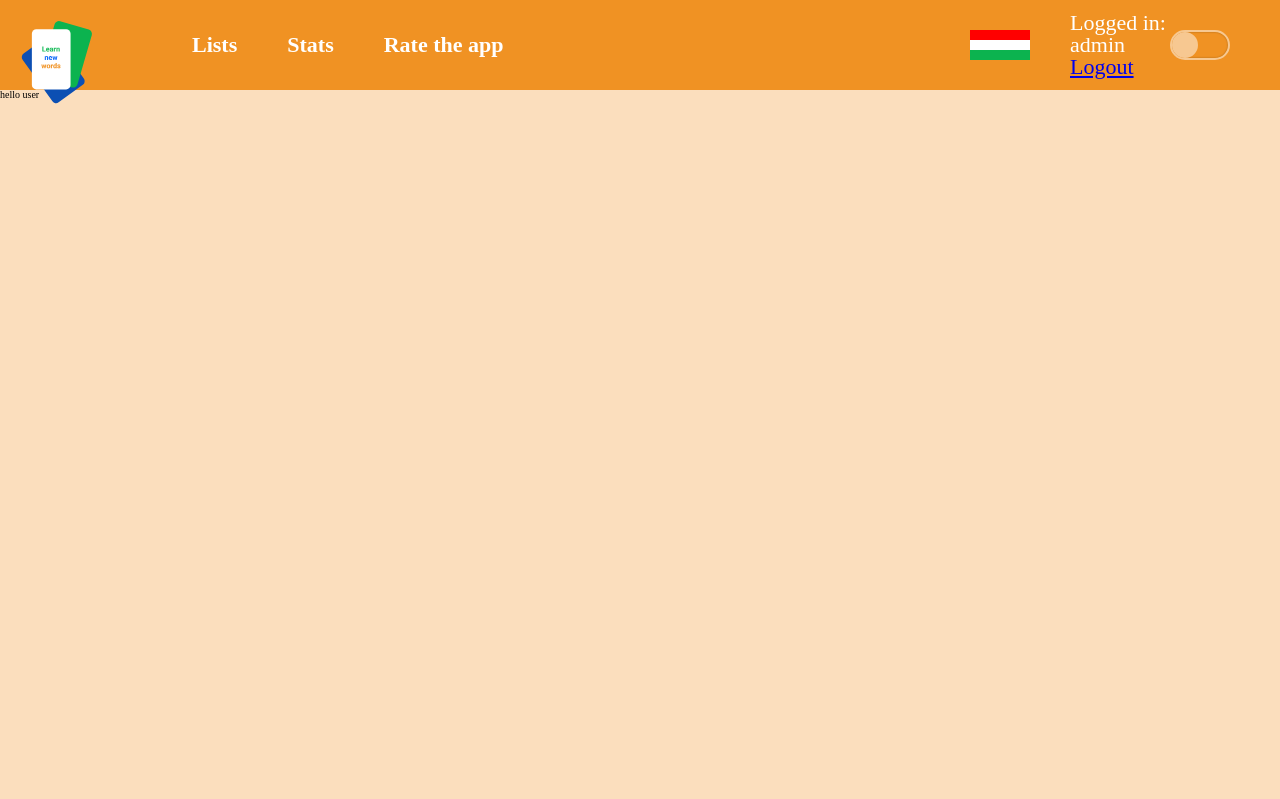
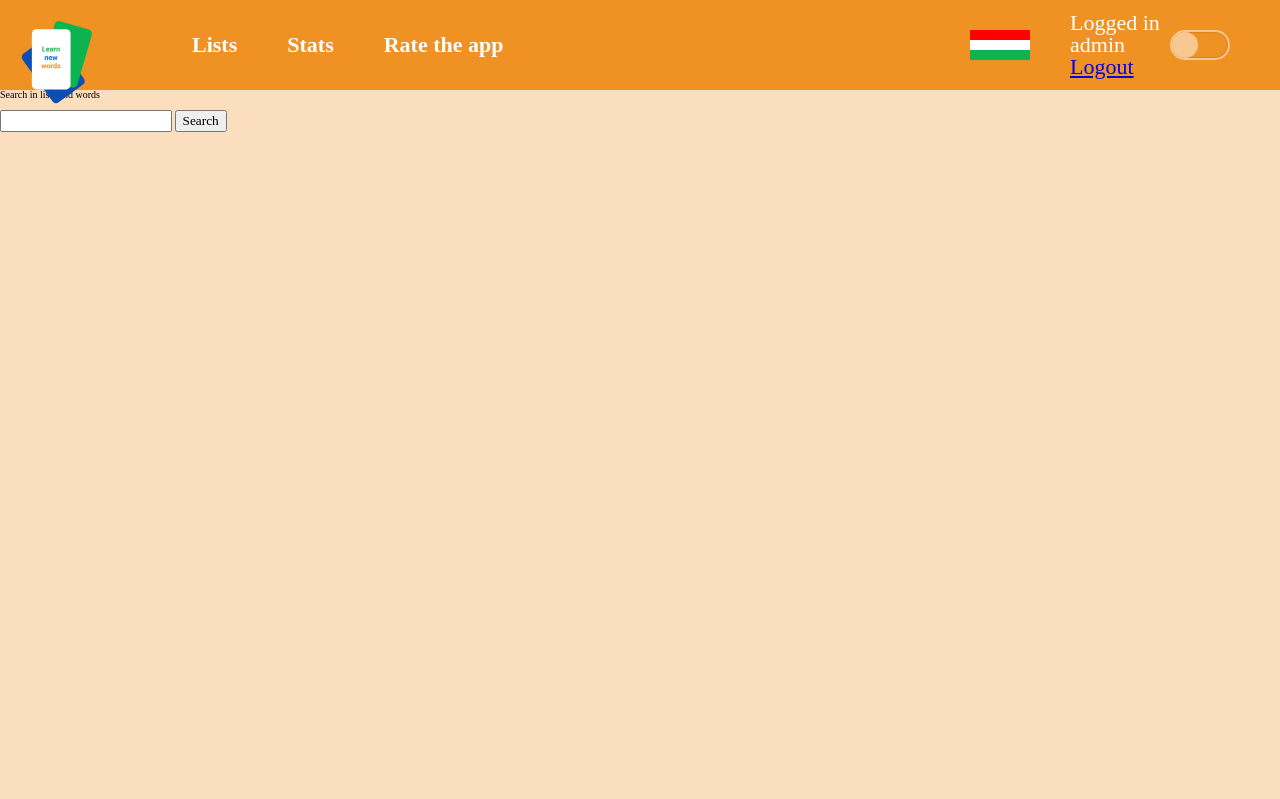
Before and after one commit to takacsnorbee/wordCards, a Django app: page /app/ in a window 1280 px wide. Shown: the top 799 px of the page. Run offline with Django 4.2, Linux system fonts and the light colour scheme; a user stored in the database is signed in; data comes from the database, SQL or seed files in the repository; both versions use the stored data as it was after the commit; data that the repository does not hold is empty; some web fonts are replaced.

Commit message:
search comp
search comp, card comp, list comp

```diff
--- /dev/null
+++ b/englishWordCard/englishwordcardproject/englishwordcardapp/static/js/components/cardComp.js
@@ -0,0 +1,21 @@
+Vue.component('card-component', {
+    template: `
+        <div class="card-comp-wrapper">{{searchInput}}
+            <search-component @send-search="getSearch"></search-component>
+        </div>
+    `,
+    data() {
+        return {
+            searchInput: '',
+        }
+    },
+    component: {
+        searchField: 'search-component',
+    },
+    methods: {
+        getSearch(text) {
+            this.searchInput = text;
+        }
+    },
+    props: ['lists', 'words']
+});
--- /dev/null
+++ b/englishWordCard/englishwordcardproject/englishwordcardapp/static/js/components/listComp.js
@@ -0,0 +1,21 @@
+Vue.component('list-component', {
+    template: `
+        <div class="list-comp-wrapper">{{searchInput}}
+            <search-component @send-search="getSearch"></search-component>
+        </div>
+    `,
+    data() {
+        return {
+            searchInput: '',
+        }
+    },
+    component: {
+        searchField: 'search-component',
+    },
+    methods: {
+        getSearch(text) {
+            this.searchInput = text;
+        }
+    },
+    props: ['lists', 'words']
+});
--- /dev/null
+++ b/englishWordCard/englishwordcardproject/englishwordcardapp/static/js/components/searchComp.js
@@ -0,0 +1,27 @@
+Vue.component('search-component', {
+    template: `
+        <div class="search-wrapper">
+            <h1>{{this.isEnglish ? 'Search in lists and words' : 'Keresés listák és szavak között'}}</h1> <br>
+            <input type="text" v-model="searchInput">
+            <button @click.prevent="sendSearch">{{this.isEnglish ? 'Search' : 'Keresés'}}</button>
+        </div>
+    `,
+    data() {
+        return {
+            searchInput: ''
+        }
+    },
+    computed:{
+      isEnglish:{
+        get: function(){
+            return this.getIsEnglish();
+        },
+      }
+    },
+    methods: {
+        sendSearch() {
+            this.$emit('send-search', this.searchInput);
+        }
+    },
+    inject: ["getIsEnglish"],
+});
--- a/englishWordCard/englishwordcardproject/englishwordcardapp/static/js/main.js
+++ b/englishWordCard/englishwordcardproject/englishwordcardapp/static/js/main.js
@@ -5,11 +5,15 @@ const app = new Vue({
       isEnglish: true,
       darkMode: false,
       isLoading: true,
-      commonList: [],
+      userLists: [],
+      userWords: [],
       homeContent: [],
+      contentMode: 'list-component',
     },
     component: {
       loader: 'loading-screen',
+      list: 'list-component',
+      card: 'card-component'
     },
     computed: {
 
@@ -22,9 +26,15 @@ const app = new Vue({
       setLanguage() {
         this.isEnglish = !this.isEnglish;
         window.localStorage.setItem("isEnglish", `${this.isEnglish}`);
-      }
+      },
+      getIsEnglish() {
+        return this.isEnglish;
+      },
     },
-    watch: {
+    provide: function() {
+      return {
+          getIsEnglish: this.getIsEnglish
+      };
     },
     mounted() {
       this.isLoading = true;
@@ -53,9 +63,18 @@ const app = new Vue({
 
       // get user lists and words if it is not available yet
       if (!!document.getElementById("this-is-content-page")) {
-        axios.get('/getCommonList')
+        // get words
+        axios.get('/getLists')
           .then(function (response) {
-            app.commonList = response.data; // todo máshogy elnevezni. bármilyen lista jöhet
+            app.userLists = response.data;
+          })
+          .catch(function (error) {
+            console.log(error);
+          })
+
+        axios.get('/getWords')
+          .then(function (response) {
+            app.userWords = response.data;
           })
           .catch(function (error) {
             console.log(error);
@@ -64,6 +83,7 @@ const app = new Vue({
             app.isLoading = false;
           });
       }
+
       if (!document.getElementById("this-is-content-page") && !document.getElementById("this-is-home-page")) {
         this.isLoading = false;
       }
--- a/englishWordCard/englishwordcardproject/englishwordcardapp/templates/app/base.html
+++ b/englishWordCard/englishwordcardproject/englishwordcardapp/templates/app/base.html
@@ -40,7 +40,10 @@
         <script src="{% static 'lib/axios.min.js' %}"></script>
         <script src="{% static 'lib/vue.js' %}"></script>
         <script src="{% static 'js/components/loadingComp.js' %}"></script>
+        <script src="{% static 'js/components/searchComp.js' %}"></script>
         <script src="{% static 'js/components/switchComp.js' %}"></script>
+        <script src="{% static 'js/components/listComp.js' %}"></script>
+        <script src="{% static 'js/components/cardComp.js' %}"></script>
         <!-- <script src="{% static 'lib/vue.min.js' %}"></script> -->
         <script src="{% static 'js/main.js' %}">
         </script>
--- a/englishWordCard/englishwordcardproject/englishwordcardapp/templates/app/content.html
+++ b/englishWordCard/englishwordcardproject/englishwordcardapp/templates/app/content.html
@@ -3,15 +3,7 @@
 {% block content %}
 
 <div class="content-wrapper" id="this-is-content-page">
-    {% if user.is_authenticated %}
-
-        <!-- <input id="hiddenUsername" type="hidden" value="{{ user.username }}"> -->
-
-        <div>hello user</div>
-    {% else %}
-        <!-- <input id="hiddenUsername" type="hidden" value=""> -->
-        <div>hello visitor</div>
-    {% endif %}
+    <component :is="contentMode" :lists="userLists" :words="userWords"></component>
 </div>
 
 {% endblock %}
--- a/englishWordCard/englishwordcardproject/englishwordcardapp/templates/app/navbar.html
+++ b/englishWordCard/englishwordcardproject/englishwordcardapp/templates/app/navbar.html
@@ -2,30 +2,23 @@
 
     <div class="nav-icon-wrapper">
         {% if user.is_authenticated %}
-
             <a href="{% url 'app_content' %}"><img id="nav-icon" src="{% static 'img/icon-big.svg' %}" alt="capicon"></a>
-
         {% else %}
-
             <a href="{% url 'home' %}"><img id="nav-icon" src="{% static 'img/icon-big.svg' %}" alt="capicon"></a>
-
         {% endif %}
     </div>
     <div class="nav-middle-btn-wrapper">
         {% if user.is_authenticated %}
-
             <a class="nav-btn" href="{% url 'app_content' %}">[[isEnglish ? 'Lists' : 'Listák']]</a>
             <a class="nav-btn" href="#">[[isEnglish ? 'Stats' : 'Statisztika']]</a>
             <a class="nav-btn" href="#">[[isEnglish ? 'Rate the app' : 'Értékelés']]</a>
 
         {% else %}
-
             <a class="nav-btn" href="{% url 'home' %}">[[isEnglish ? 'Home' : 'Kezdőoldal']]</a>
             <a class="nav-btn" href="{% url 'app_content' %}">[[isEnglish ? 'Lists' : 'Listák']]</a>
             <a class="nav-btn" href="{% url 'login_user' %}">[[isEnglish ? 'Login' : 'Bejelentkezés']]</a>
             <a class="nav-btn" href="{% url 'signup_user' %}">[[isEnglish ? 'Sign up' : 'Regisztráció']]</a>
             <span class="nav-btn">Ratings</span>
-
         {% endif %}
     </div>
     <div class="nav-right-btn-wrapper">
@@ -36,7 +29,7 @@
         <div class="nav-user-btn">
             {% if user.is_authenticated %}
                 <div>
-                    <div>Logged in:</div>
+                    <div>[[isEnglish ? 'Logged in' : 'Belépve']]</div>
                     <div>{{ user.username }} <a class="nav-btn" href="{% url 'logout_user' %}">[[isEnglish ? 'Logout' : 'Kilépés']]</a></div>
                 </div>
             {% else %}
--- a/englishWordCard/englishwordcardproject/englishwordcardapp/urls.py
+++ b/englishWordCard/englishwordcardproject/englishwordcardapp/urls.py
@@ -11,6 +11,7 @@ urlpatterns = [
     path('app/', views.app_content, name='app_content'),
     # REST
     # path('vegrehajt/', views.vegrehajt, name='vegrehajt'),
-    path('getCommonList/', views.get_common_list, name='get_common_list'),
+    path('getWords/', views.get_words, name='get_words'),
+    path('getLists/', views.get_lists, name='get_lists'),
     path('getHomeContent/', views.get_home_content, name='get_home_content'),
 ]
--- a/englishWordCard/englishwordcardproject/englishwordcardapp/views.py
+++ b/englishWordCard/englishwordcardproject/englishwordcardapp/views.py
@@ -13,12 +13,6 @@ def home(request):
 
 def app_content(request):
     return render(request, 'app/content.html')
-    # try:
-    #     User.objects.get(username=request.user)
-    #     user_id = request.user.id
-    #     return render(request, 'app/content.html')
-    # except:
-    #     return render(request, 'app/content.html')
 
 
 def login_user(request):
@@ -77,13 +71,32 @@ def logout_user(request):
     return redirect('home')
 
 
-def get_common_list(request):
-    #print(request.META['CSRF_COOKIE'])
-    #print(request.headers)
-    # print(User.objects.get(username=request.user))
-    temp_list = List_of_word.objects.get(list_name='basic_list')
-    temp_words = list(Word.objects.filter(list_of_word_id=temp_list.id).values('word_away', 'word_home', 'sentence_away', 'sentence_home', 'word_description', 'learnt', 'synonyms'))
-    return JsonResponse({'words_result': temp_words})
+def get_words(request):
+    try:
+        User.objects.get(username=request.user)
+        user_id = request.user.id
+        temp_lists = list(List_of_word.objects.filter(user_id=user_id))
+        all_words = []
+        for temp_list in temp_lists:
+            temp_words = list(Word.objects.filter(list_of_word_id=temp_list.id).values('word_away', 'word_home', 'sentence_away', 'sentence_home', 'word_description', 'learnt', 'synonyms', 'list_of_word_id'))
+            for word in temp_words:
+                all_words.append(word)
+        return JsonResponse({'words_result': all_words})
+    except:
+        temp_list = List_of_word.objects.get(list_name='basic_list')
+        temp_words = list(Word.objects.filter(list_of_word_id=temp_list.id).values('word_away', 'word_home', 'sentence_away', 'sentence_home', 'word_description', 'learnt', 'synonyms', 'list_of_word_id'))
+        return JsonResponse({'words_result': temp_words})
+
+
+def get_lists(request):
+    try:
+        User.objects.get(username=request.user)
+        temp_user_id = request.user.id
+        temp_list = list(List_of_word.objects.filter(user_id=temp_user_id).values('list_name', 'list_description'))
+        return JsonResponse({'words_result': temp_list})
+    except:
+        temp_list = list(List_of_word.objects.filter(list_name='basic_list').values('list_name', 'list_description'))
+        return JsonResponse({'words_result': temp_list})
 
 
 def get_home_content(request):
@@ -91,6 +104,7 @@ def get_home_content(request):
     return JsonResponse({'home_content': temp_content})
 
 
+# This function was used to upload the basic words to database
 # def vegrehajt(request):
 #     this_list = List_of_word.objects.get(list_name='basic_list')
 #     Word.objects.all().delete()
@@ -100,5 +114,4 @@ def get_home_content(request):
 #             new_word = Word(word_away=splitted_line[0].strip(), word_home=splitted_line[1].strip(), list_of_word_id=this_list)
 #             new_word.save()
 #             print(new_word, new_word.word_away, new_word.word_home)
-
 #     return redirect('home')
```
Also changed, not shown: englishWordCard/englishwordcardproject/db.sqlite3.
